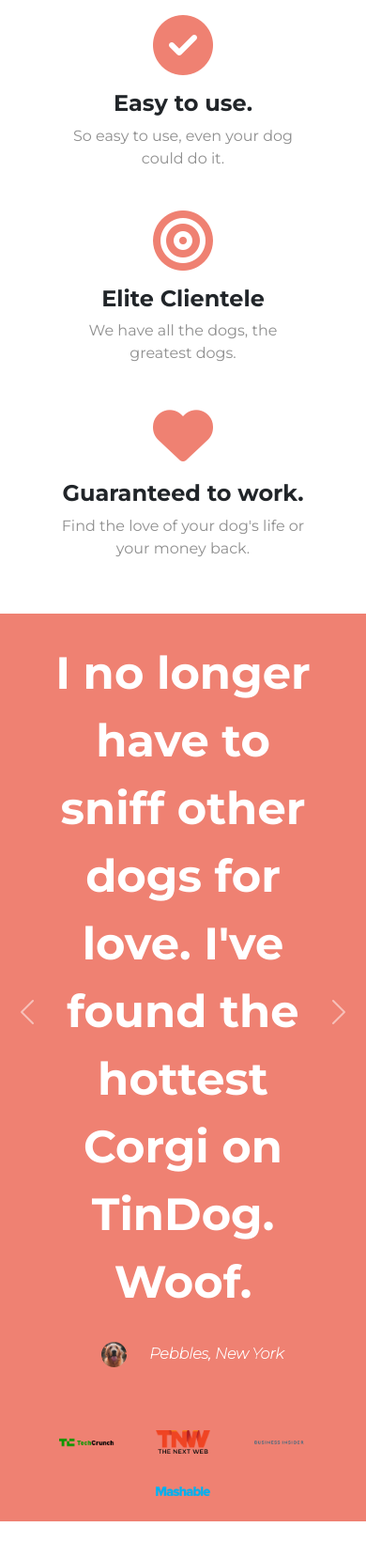
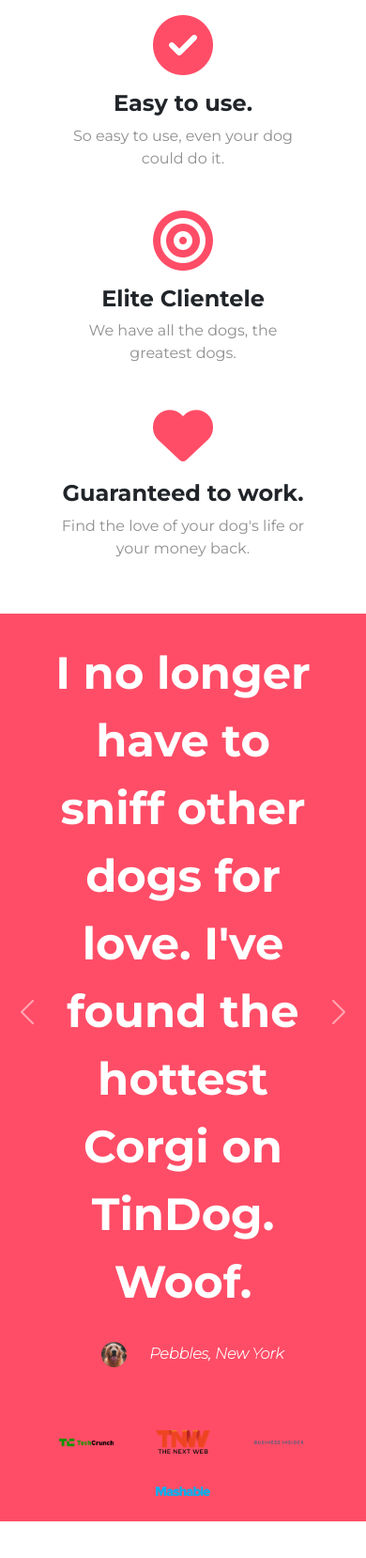
Before and after one commit to Rvraju2002/TindogWebsite, a plain HTML site: page index.html in a window 390 px wide. Shown: the part 1442-3100 px from the top of the page at 94% size. Drawn offline with nearby package versions, Linux system fonts and the light colour scheme.

Commit message:
Color Changes

```diff
--- a/css/styles.css
+++ b/css/styles.css
@@ -180,5 +180,17 @@ em{
         position: static;
         transform: rotate(0);
     }
+    .icon{
+        color: #ff4d67;
+    }
+    #testimonials {
 
+        background-color: #ff4d67;
+      }
+      #press{
+        background-color: #ff4d67;
+    }
+    .top-card{
+        background-color: #ff4d67;
+    }
 }
```
